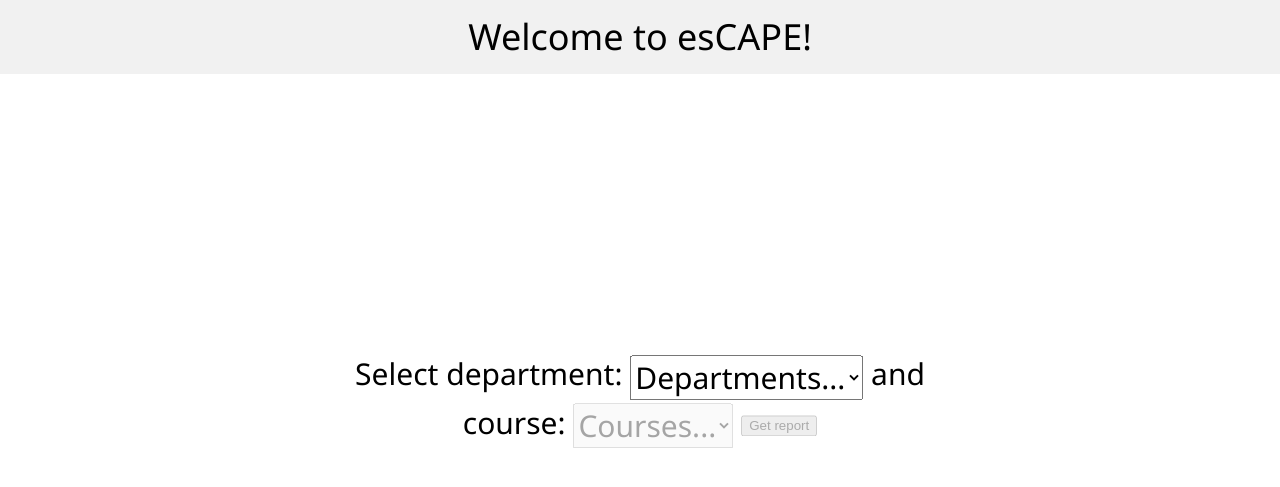
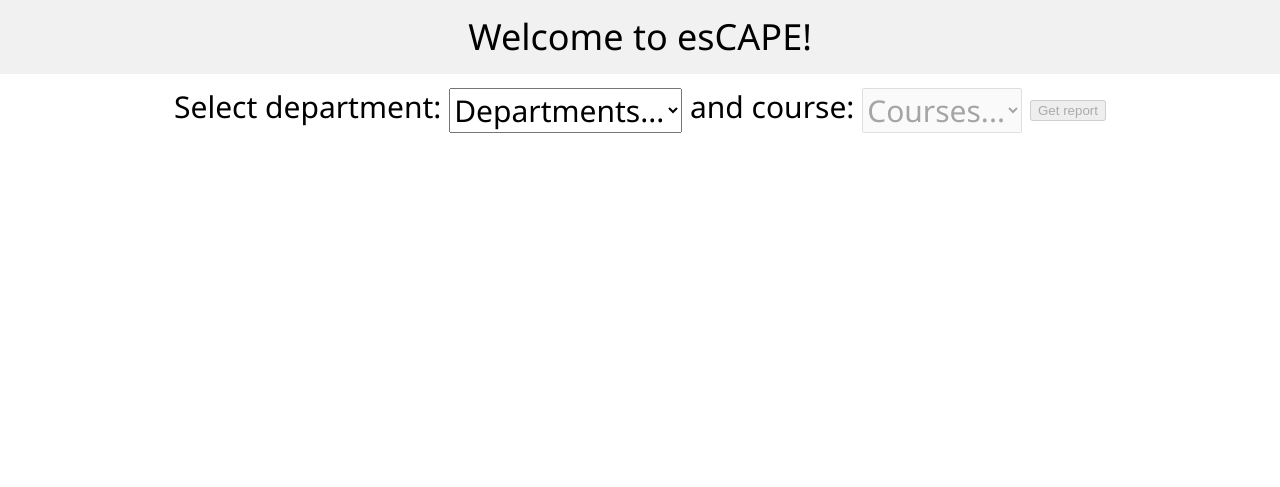
Before and after one commit to andportnoy/smartercapes.com, a Flask app: template templates/home.html in a window 1280 px wide. Shown: the top 487 px of the page. Run offline with Flask 2, Linux system fonts and the light colour scheme; the template is opened without the code that fills it, so the values that code supplies are empty.

Commit message:
change to cell

```diff
--- a/templates/home.html
+++ b/templates/home.html
@@ -18,7 +18,7 @@
         <h1>Welcome to esCAPE!</h1>
     </div>
 
-    <div class="w3-container w3-center w3-display-middle">
+    <div class="w3-container w3-center w3-cell-middle">
         <h2>Select department:
         <select onchange="buildSelect2(this.options[this.selectedIndex].value)">
             <option value="default">Departments...</option>
```
